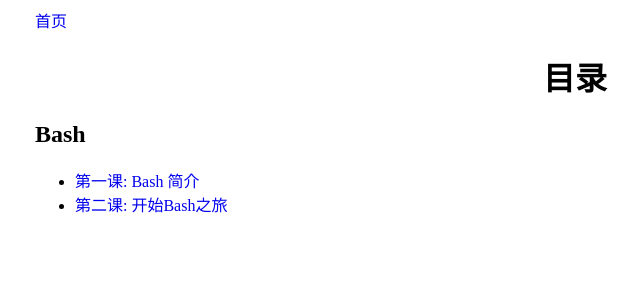
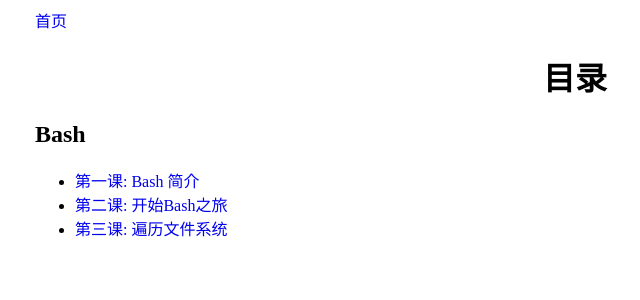
Before and after one commit to happypeter/LGCB, a Jekyll site: the page book/zh/index.html, which Jekyll copies as it is, in a window 1280 px wide. Shown: the top 300 px of the page, without its empty margins (65-705 px from the left). Built offline with Jekyll 4.4.1, drawn with Linux system fonts in a browser that asks for light colours; Markdown is read by kramdown in place of the engine named in the settings.

Commit message:
navigation title

```diff
--- a/book/zh/index.html
+++ b/book/zh/index.html
@@ -11,4 +11,5 @@
  <ul>
     <li> <a href="bash_intro.html">第一课: Bash 简介</a> </li>
     <li> <a href="bash_start.html">第二课: 开始Bash之旅</a> </li>
+    <li> <a href="bash_navigation.html">第三课: 遍历文件系统</a> </li>
  </ul>
```
